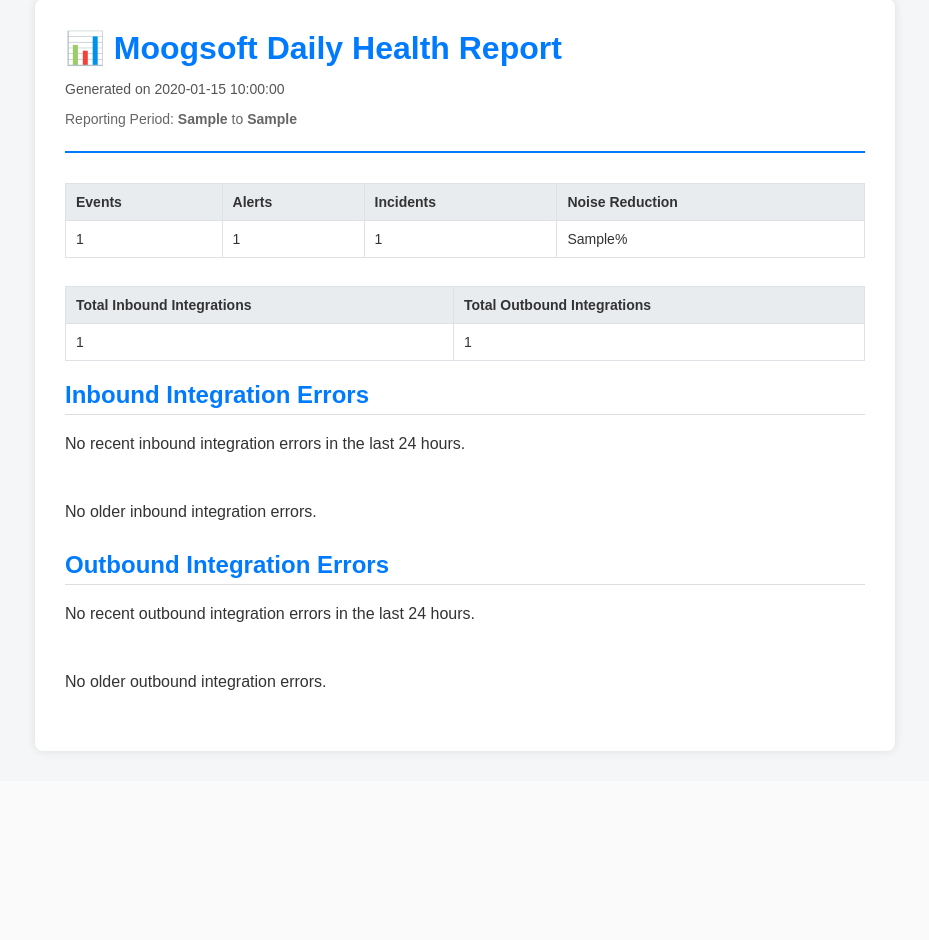
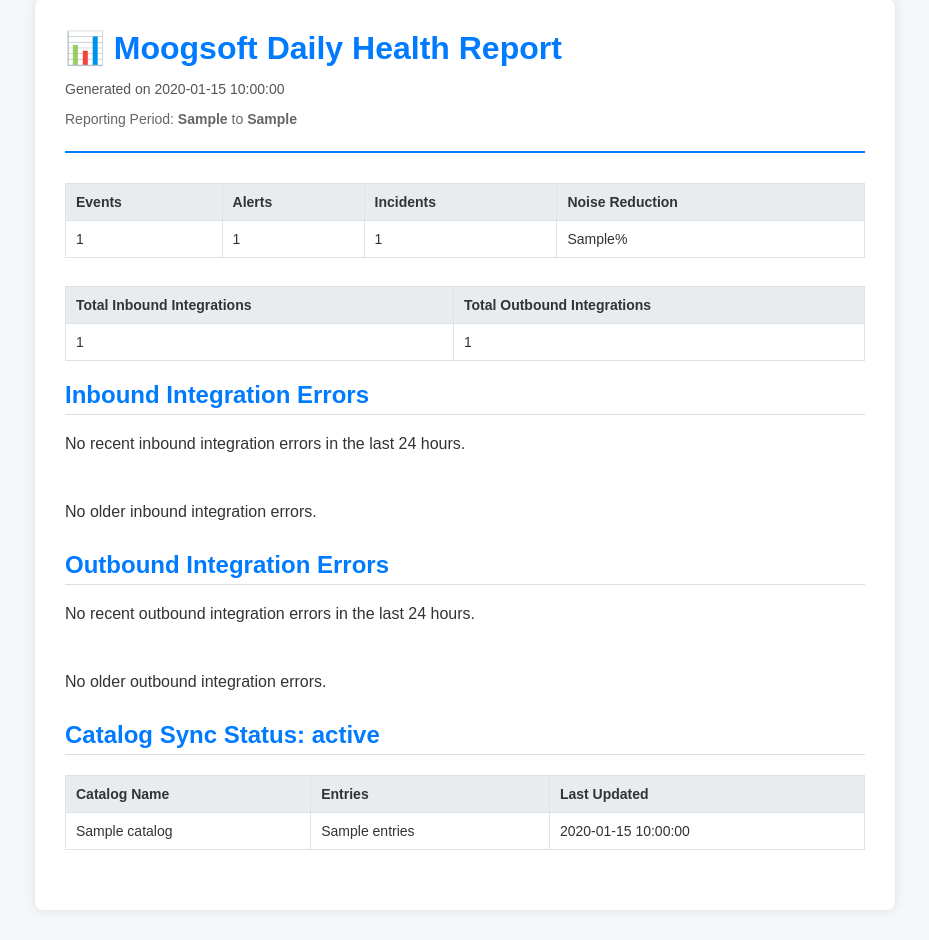
Before and after one commit to rohith-gunti/reporting-moogsoft, a Python web app: template templates/health_check.html in a window 1280 px wide. Shown: the part 31-971 px from the top of the page, without its empty margins (175-1104 px from the left). Before the commit the page ends 785 px from the top, so only its background shows below. Run offline with Jinja, Linux system fonts and the light colour scheme; the template is opened without the code that fills it: most values are stand-ins (such as "Sample title", 1, 10 or a date in 2020).

Commit message:
Update health_check.html catalogs

```diff
--- a/templates/health_check.html
+++ b/templates/health_check.html
@@ -97,6 +97,7 @@
             </table>
         </div>
 
+
         <!-- Inbound Errors Section -->
         <div class="section">
             <h2>Inbound Integration Errors</h2>
@@ -115,7 +116,7 @@
                     <tr>
                         <td>{{ manager }}</td>
                         <td>{{ error_data.count }}</td>
-                        <td>{{ error_data.reasons | unique | join(", ") }}</td>
+                        <td>{{ error_data.reasons | join(", ") }}</td>
                     </tr>
                     {% endfor %}
                 </tbody>
@@ -166,7 +167,7 @@
                     <tr>
                         <td>{{ name }}</td>
                         <td>{{ error_data.count }}</td>
-                        <td>{{ error_data.messages | unique | join(", ") }}</td>
+                        <td>{{ error_data.messages | join(", ") }}</td>
                     </tr>
                     {% endfor %}
                 </tbody>
@@ -198,7 +199,34 @@
             <p>No older outbound integration errors.</p>
             {% endif %}
         </div>
+        <div class="section">
+    <h2>Catalog Sync Status: {{ catalog_sync_status }}</h2>
+    {% if recent_catalogs %}
+    <table>
+        <thead>
+            <tr>
+                <th>Catalog Name</th>
+                <th>Entries</th>
+                <th>Last Updated</th>
+            </tr>
+        </thead>
+        <tbody>
+            {% for catalog in recent_catalogs %}
+            <tr>
+                <td>{{ catalog.name }}</td>
+                <td>{{ catalog.entries }}</td>
+                <td>{{ catalog.last_updated }}</td>
+            </tr>
+            {% endfor %}
+        </tbody>
+    </table>
+    {% else %}
+    <p>No catalogs found.</p>
+    {% endif %}
+</div>
+
     </div>
+
 </body>
 
 </html>
```
